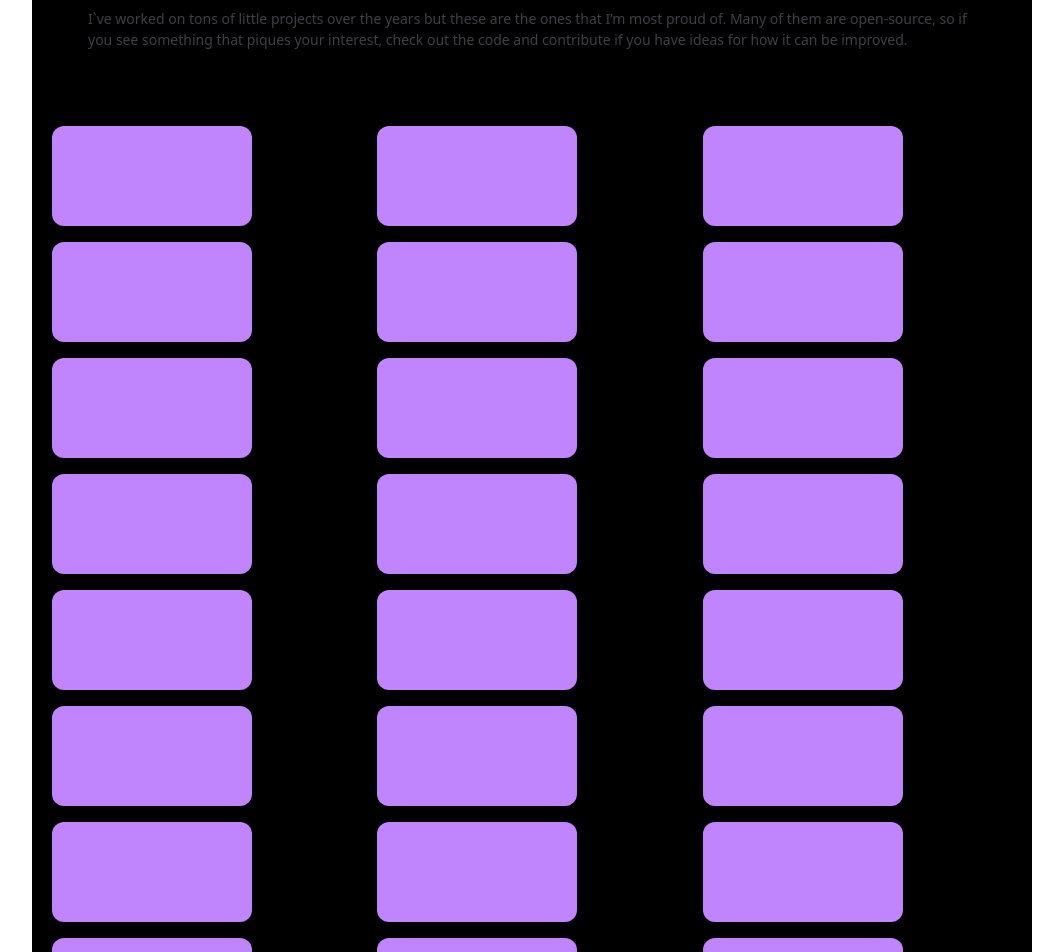
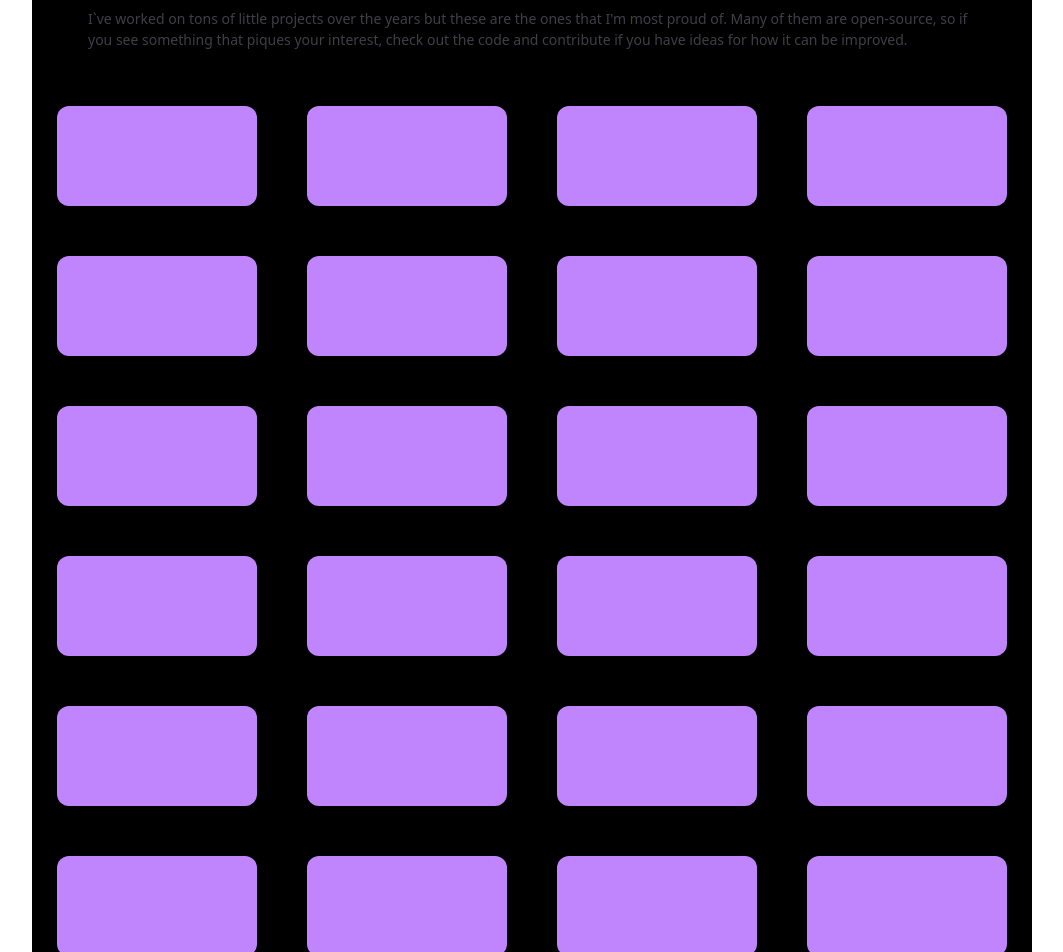
Before and after one commit to mfagri/porfolio, an Angular app: page /projects in a window 1280 px wide. Shown: the part 240-1192 px from the top of the page, without its empty margins (108-1171 px from the left). Built offline with nearby package versions, Linux system fonts and the light colour scheme.

Commit message:
working on projects pages  add flex-wrap

```diff
--- a/src/home/projects/projects.component.html
+++ b/src/home/projects/projects.component.html
@@ -3,39 +3,39 @@
         <div class="m-4 p-4 flex flex-col justify-start items-start">
             <h1 class="text-4xl md:text-4xl lg:text-4xl font-bold text-[30px] p-4 text-white self-center">Things I`ve made trying to put my dent in the universe.
             </h1>
-            <p class="text-zinc-700 m-2 text-[14px]">I`ve worked on tons of little projects over the years but these are the ones that I’m most proud of. Many of them are open-source, so if you see something that piques your interest, check out the code and contribute if you have ideas for how it can be improved.</p>
+            <p class="text-zinc-700 m-2 text-[14px]">I`ve worked on tons of little projects over the years but these are the ones that I'm most proud of. Many of them are open-source, so if you see something that piques your interest, check out the code and contribute if you have ideas for how it can be improved.</p>
         </div>
         <div>
 
         </div>
     </div>
-    <div class="md:grid md:grid-cols-4 md:gap-4 p-4 lg:grid lg:grid-cols-3  lg:gap-2 flex justify-center items-center flex-col">
-        <div class="h-[100px] rounded-xl m-1 w-[200px] bg-purple-400 "></div>
-        <div class="h-[100px] rounded-xl m-1 w-[200px] bg-purple-400 "></div>
-        <div class="h-[100px] rounded-xl m-1 w-[200px] bg-purple-400 "></div>
-        <div class="h-[100px] rounded-xl m-1 w-[200px] bg-purple-400 "></div>
-        <div class="h-[100px] rounded-xl m-1 w-[200px] bg-purple-400 "></div>
-        <div class="h-[100px] rounded-xl m-1 w-[200px] bg-purple-400 "></div>
-        <div class="h-[100px] rounded-xl m-1 w-[200px] bg-purple-400 "></div>
-        <div class="h-[100px] rounded-xl m-1 w-[200px] bg-purple-400 "></div>
-        <div class="h-[100px] rounded-xl m-1 w-[200px] bg-purple-400 "></div>
-        <div class="h-[100px] rounded-xl m-1 w-[200px] bg-purple-400 "></div>
-        <div class="h-[100px] rounded-xl m-1 w-[200px] bg-purple-400 "></div>
-        <div class="h-[100px] rounded-xl m-1 w-[200px] bg-purple-400 "></div>
-        <div class="h-[100px] rounded-xl m-1 w-[200px] bg-purple-400 "></div>
-        <div class="h-[100px] rounded-xl m-1 w-[200px] bg-purple-400 "></div>
-        <div class="h-[100px] rounded-xl m-1 w-[200px] bg-purple-400 "></div>
-        <div class="h-[100px] rounded-xl m-1 w-[200px] bg-purple-400 "></div>
-        <div class="h-[100px] rounded-xl m-1 w-[200px] bg-purple-400 "></div>
-        <div class="h-[100px] rounded-xl m-1 w-[200px] bg-purple-400 "></div>
-        <div class="h-[100px] rounded-xl m-1 w-[200px] bg-purple-400 "></div>
-        <div class="h-[100px] rounded-xl m-1 w-[200px] bg-purple-400 "></div>
-        <div class="h-[100px] rounded-xl m-1 w-[200px] bg-purple-400 "></div>
-        <div class="h-[100px] rounded-xl m-1 w-[200px] bg-purple-400 "></div>
-        <div class="h-[100px] rounded-xl m-1 w-[200px] bg-purple-400 "></div>
-        <div class="h-[100px] rounded-xl m-1 w-[200px] bg-purple-400 "></div>
-        <div class="h-[100px] rounded-xl m-1 w-[200px] bg-purple-400 "></div>
-        <div class="h-[100px] rounded-xl m-1 w-[200px] bg-purple-400 "></div>
+    <div class="flex justify-center items-center flex-wrap gap-[50px]">
+        <div class="h-[100px] rounded-xl w-[200px] bg-purple-400 "></div>
+        <div class="h-[100px] rounded-xl w-[200px] bg-purple-400 "></div>
+        <div class="h-[100px] rounded-xl w-[200px] bg-purple-400 "></div>
+        <div class="h-[100px] rounded-xl w-[200px] bg-purple-400 "></div>
+        <div class="h-[100px] rounded-xl w-[200px] bg-purple-400 "></div>
+        <div class="h-[100px] rounded-xl w-[200px] bg-purple-400 "></div>
+        <div class="h-[100px] rounded-xl w-[200px] bg-purple-400 "></div>
+        <div class="h-[100px] rounded-xl w-[200px] bg-purple-400 "></div>
+        <div class="h-[100px] rounded-xl w-[200px] bg-purple-400 "></div>
+        <div class="h-[100px] rounded-xl w-[200px] bg-purple-400 "></div>
+        <div class="h-[100px] rounded-xl w-[200px] bg-purple-400 "></div>
+        <div class="h-[100px] rounded-xl w-[200px] bg-purple-400 "></div>
+        <div class="h-[100px] rounded-xl w-[200px] bg-purple-400 "></div>
+        <div class="h-[100px] rounded-xl w-[200px] bg-purple-400 "></div>
+        <div class="h-[100px] rounded-xl w-[200px] bg-purple-400 "></div>
+        <div class="h-[100px] rounded-xl w-[200px] bg-purple-400 "></div>
+        <div class="h-[100px] rounded-xl w-[200px] bg-purple-400 "></div>
+        <div class="h-[100px] rounded-xl w-[200px] bg-purple-400 "></div>
+        <div class="h-[100px] rounded-xl w-[200px] bg-purple-400 "></div>
+        <div class="h-[100px] rounded-xl w-[200px] bg-purple-400 "></div>
+        <div class="h-[100px] rounded-xl w-[200px] bg-purple-400 "></div>
+        <div class="h-[100px] rounded-xl w-[200px] bg-purple-400 "></div>
+        <div class="h-[100px] rounded-xl w-[200px] bg-purple-400 "></div>
+        <div class="h-[100px] rounded-xl w-[200px] bg-purple-400 "></div>
+        <div class="h-[100px] rounded-xl w-[200px] bg-purple-400 "></div>
+        <div class="h-[100px] rounded-xl w-[200px] bg-purple-400 "></div>
 
 
     </div>
```
